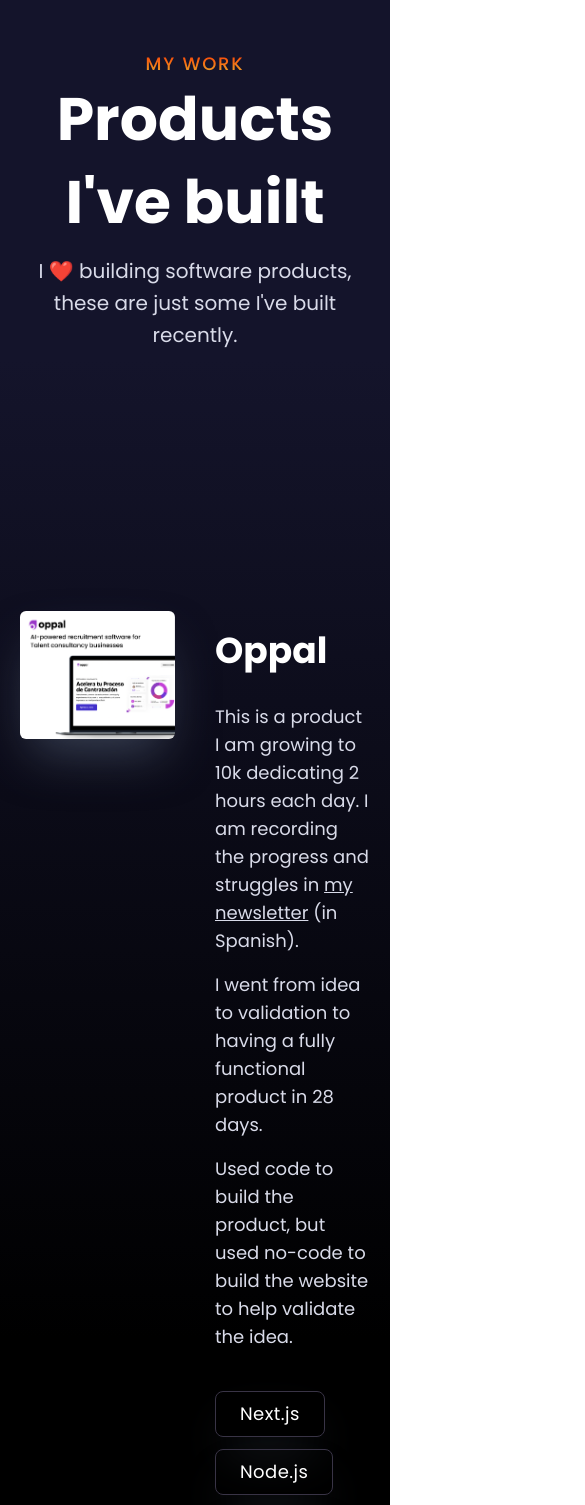
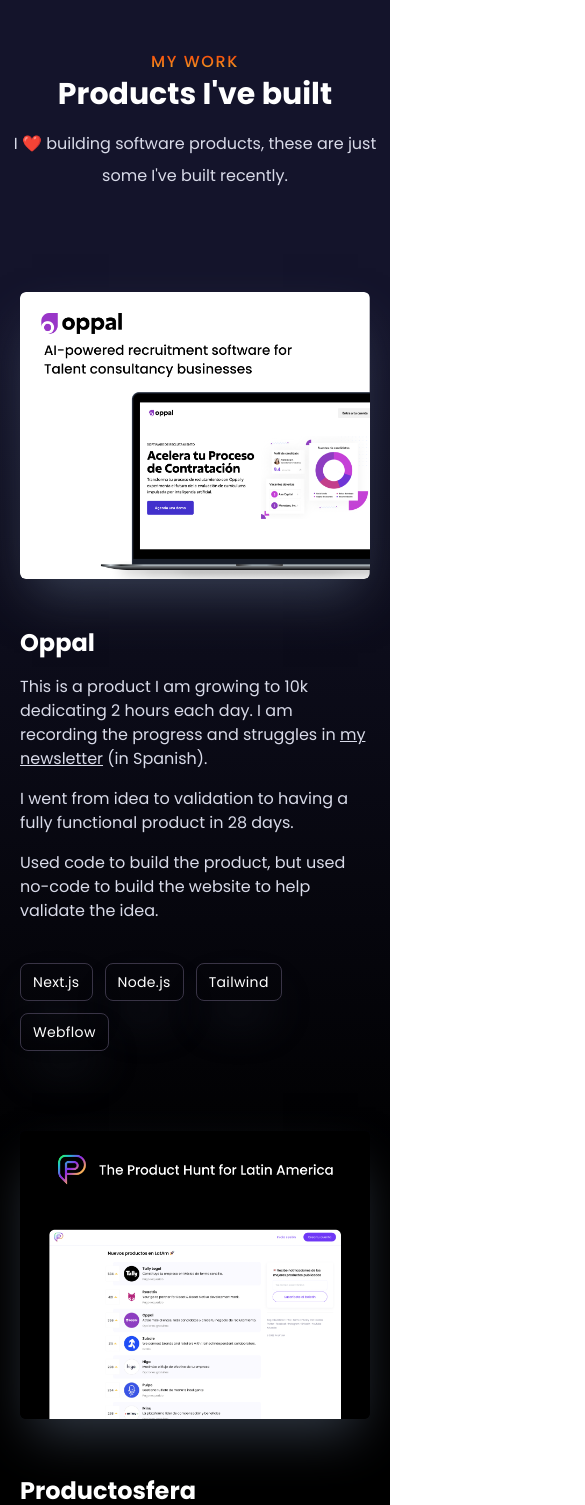
Before and after one commit to hecsanchez/hecsanchez.com, a Next.js app: page /work in a window 390 px wide. Shown: the part 120-1625 px from the top of the page, 585 px wide, since content can reach past the window. Built offline with nearby package versions, Linux system fonts and the light colour scheme.

Commit message:
responsive

```diff
--- a/src/app/work/page.tsx
+++ b/src/app/work/page.tsx
@@ -19,27 +19,27 @@ export default function Home() {
                 <div className="mt-12">
                     <Wrapper >
                         <div className="relative z-10 max-w-4xl m-auto text-center">
-                            <p className="text-lg font-medium tracking-widest antialiased antialiased m-auto text-center">
+                            <p className="text-md sm:text-lg font-medium tracking-widest antialiased antialiased m-auto text-center">
                                 <span className="bg-text">MY WORK</span>
                             </p>
-                            <h1 className="text-6xl font-bold leading-snug antialiased inline block">
+                            <h1 className="text-3xl sm:text-6xl font-bold leading-snug antialiased inline block">
                                 Products I&apos;ve built
                             </h1>
-                            <p className="text-xl mt-3 max-w-[800px] m-auto antialiased leading-8">I ❤️ building software products, these are just some I&apos;ve built recently.</p>
+                            <p className="text-base sm:text-xl mt-3 max-w-[800px] m-auto antialiased leading-8">I ❤️ building software products, these are just some I&apos;ve built recently.</p>
 
                         </div>
                     </Wrapper>
                 </div>
-                <div className="mt-40 mb-40">
+                <div className="mt-10 mb-20 sm:mt-40 sm:mb-40">
                     <div className="flex flex-wrap max-w-[1200px] m-auto">
-                        <div className="flex mt-20">
-                            <div className="w-1/2 p-5">
+                        <div className="sm:flex mt-10 sm:mt-20">
+                            <div className="sm:w-1/2 p-5">
                                 <Link href="https://oppal.io" target="_blank">
                                     <Image alt="oppal logo" src={oppal} className="shadow-2xl shadow-slate-500/50 hover:scale-105 transition duration-300 cursor-pointer rounded-md" />
                                 </Link>
                             </div>
-                            <div className="w-1/2 p-5 text-lg">
-                                <h2 className="font-bold text-4xl mt-5 mb-8">Oppal</h2>
+                            <div className="sm:w-1/2 p-5 text-md sm:text-lg">
+                                <h2 className="font-bold text-2xl mt-2 mb-4 sm:text-4xl sm:mt-5 sm:mb-8">Oppal</h2>
                                 <p className="mb-4">This is a product I am growing to 10k dedicating 2 hours each day. I am recording the progress and struggles in <Link href="https://www.linkedin.com/newsletters/7045259033468956672/"><span className="underline">my newsletter</span></Link> (in Spanish).</p>
                                 <p className="mb-4">I went from idea to validation to having a fully functional product in 28 days.</p>
                                 <p>Used code to build the product, but used no-code to build the website to help validate the idea.</p>
@@ -52,9 +52,9 @@ export default function Home() {
                             </div>
                         </div>
 
-                        <div className="flex mt-20">
-                            <div className="w-1/2 p-5 text-lg">
-                                <h2 className="font-bold text-4xl mt-8 mb-8">Productosfera</h2>
+                        <div className="flex flex-col-reverse sm:flex-row mt-10 sm:mt-20">
+                            <div className="sm:w-1/2 p-5 text-md sm:text-lg">
+                                <h2 className="font-bold text-2xl mt-4 mb-4 sm:text-4xl sm:mt-8 sm:mb-8">Productosfera</h2>
                                 <p className="mb-4">A product/service discovery site that I helped build.</p>
                                 <p className="mb-4">With a JavaScript stack and a relational database we were able to build this product and launch it within 2 weeks of planning it.</p>
                                 <p>Used code to build the product, but used no-code to build the website to help validate the idea.</p>
@@ -64,25 +64,25 @@ export default function Home() {
                                     <Tag>PostgreSQL</Tag>
                                 </div>
                             </div>
-                            <div className="w-1/2 p-5">
+                            <div className="sm:w-1/2 p-5">
                                 <Link href="https://productosfera.com" target="_blank">
                                     <Image alt="productosfera logo" src={productosfera} className="shadow-2xl shadow-slate-500/50 hover:scale-105 transition duration-300 cursor-pointer rounded-md" />
                                 </Link>
                             </div>
                         </div>
 
-                        <div className="flex mt-20">
-                            <div className="w-1/2 p-5 ">
+                        <div className="mt-10 sm:flex sm:mt-20">
+                            <div className="sm:w-1/2 p-5 ">
                                 <Link href="https://soulfitness.mx" target="_blank">
                                     <Image alt="soul fitness logo" src={soulfitness} className="shadow-2xl shadow-slate-500/50 hover:scale-105 transition duration-300 cursor-pointer rounded-md"/>
                                 </Link>
                             </div>
-                            <div className="w-1/2 p-5 text-lg">
-                                <h2 className="font-bold text-4xl mt-8 mb-8">Soul Fitness</h2>
+                            <div className="sm:w-1/2 p-5 text-md sm:text-lg">
+                                <h2 className="font-bold text-2xl mt-4 mb-4 sm:text-4xl sm:mt-8 sm:mb-8">Soul Fitness</h2>
                                 <p className="mb-4">A system to manage and grow a fitness studio</p>
                                 <p className="mb-4">Soul Fitness founders were interested in having a system that could ease operations for their businesses but also that would help them scale, as they had big plans for their brand.</p>
                                 <p className="mb-4">Using web technologies I built a customer-facing bookings system as well as their internal dashboard to manage bookings, members, classes and instructors.</p>
-                                <div className="flex mt-10 gap-3">
+                                <div className="flex mt-10 gap-3 flex-wrap">
                                     <Tag>Next.js</Tag>
                                     <Tag>Node.js</Tag>
                                     <Tag>Tailwind</Tag>
@@ -91,13 +91,13 @@ export default function Home() {
                             </div>
                         </div>
 
-                        <div className="flex mt-20">
-                            <div className="w-1/2 p-5 text-lg">
-                                <h2 className="font-bold text-4xl mt-8 mb-8">Unitrabajos</h2>
+                        <div className="flex flex-col-reverse sm:flex-row sm: mt-20">
+                            <div className="sm:w-1/2 p-5 text-md sm:text-lg">
+                                <h2 className="font-bold text-2xl mt-4 mb-4 sm:text-4xl sm:mt-8 sm:mb-8">Unitrabajos</h2>
                                 <p className="mb-4">The job board for the new generations</p>
                                 <p className="mb-4">Unitrabajos is an effort to make job hunting easier for university students and recent graduates.</p>
                                 <p className="mb-4">It also aims to help companies recruit talent earlier on in their recruitment lifecycle and that way benefit both parties.</p>
-                                <div className="flex mt-10 gap-3">
+                                <div className="flex mt-10 gap-3 flex-wrap">
                                     <Tag>Next.js</Tag>
                                     <Tag>Node.js</Tag>
                                     <Tag>Tailwind</Tag>
--- a/src/components/Tag.tsx
+++ b/src/components/Tag.tsx
@@ -5,7 +5,7 @@ interface TagProps {
 }
 export const Tag: FC<TagProps> = ({ children }) => {
     return (
-        <div className="border border-[#393446] py-2 px-6 rounded-lg  shadow-2xl shadow-slate-500/30 tracking-wide">
+        <div className="border border-[#393446]  px-3 py-2 sm:px-6 rounded-lg  shadow-2xl shadow-slate-500/30 tracking-wide text-sm sm:text-base">
             {children}
         </div>
     )
```
